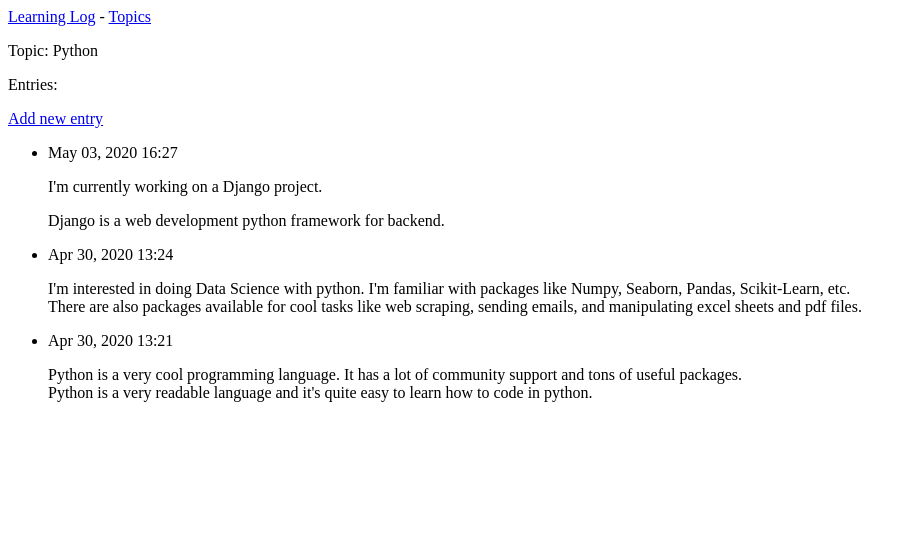
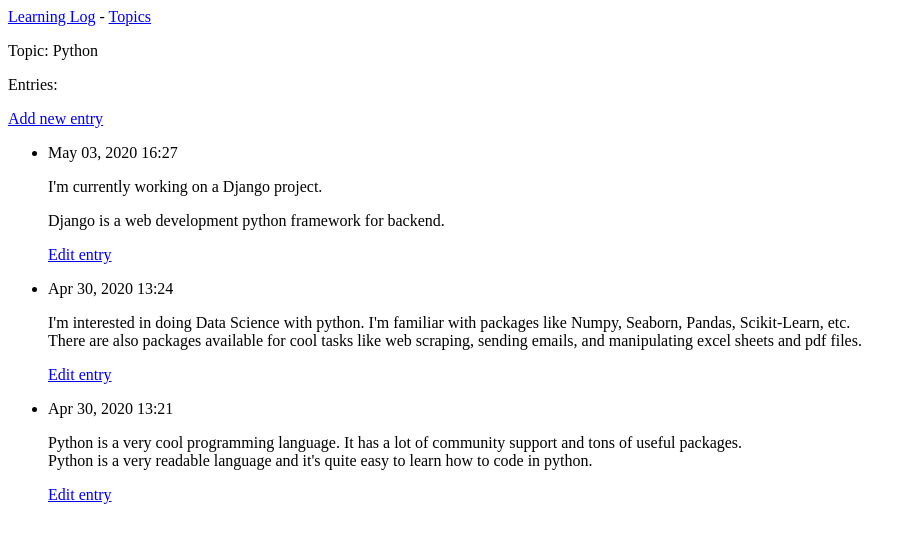
Before and after one commit to shubhlohiya/Learning-Log, a Django app: page /topics/1/ in a window 1280 px wide. Shown: the top 543 px of the page, without its empty margins (0-916 px from the left). Run offline with Django 3.2, Linux system fonts and the light colour scheme; data comes from the database, SQL or seed files in the repository; both versions use the stored data as it was after the commit.

Commit message:
Added option to edit entries

```diff
--- a/src/learning_logs/templates/learning_logs/topic.html
+++ b/src/learning_logs/templates/learning_logs/topic.html
@@ -15,6 +15,9 @@
   	<li>
   		<p>{{ entry.date_added|date:'M d, Y H:i' }}</p>
   		<p>{{ entry.text|linebreaks }}</p>
+      <p>
+        <a href="{% url 'learning_logs:edit_entry' entry.id %}">Edit entry</a>
+      </p>
   	</li>
   {% empty %}
   	<li>There are no entries for this topic yet.</li>
--- a/src/learning_logs/urls.py
+++ b/src/learning_logs/urls.py
@@ -11,4 +11,5 @@ urlpatterns = [
 	path('topics/<int:topic_id>/', views.topic, name='topic'),
 	path('new_topic/', views.new_topic, name='new_topic'),
 	path('new_entry/<int:topic_id>/', views.new_entry, name='new_entry'),
+	path('topics/edit/<int:entry_id>/', views.edit_entry, name='edit_entry'),
 ]
--- a/src/learning_logs/views.py
+++ b/src/learning_logs/views.py
@@ -1,6 +1,6 @@
 from django.shortcuts import render, redirect
 
-from .models import Topic
+from .models import Topic, Entry
 from .forms import TopicForm, EntryForm
 
 def index(request):
@@ -57,3 +57,21 @@ def new_entry(request, topic_id):
 
 	context = {'topic': topic, 'form': form}
 	return render(request, 'learning_logs/new_entry.html', context)
+
+def edit_entry(request, entry_id):
+	"""Edit an existing entry"""
+
+	entry = Entry.objects.get(id=entry_id)
+	topic = entry.topic
+
+	if request.method != 'POST':
+		form = EntryForm(instance=entry) #prefilled form
+
+	else:
+		form = EntryForm(instance=entry, data = request.POST)
+		if form.is_valid():
+			form.save()
+			return redirect('learning_logs:topic', topic_id=topic.id)
+
+	context = {'entry': entry, 'topic': topic, 'form': form}
+	return render(request, 'learning_logs/edit_entry.html', context)
```
Also changed, not shown: src/learning_logs/templates/learning_logs/edit_entry.html (added, +15 -0 lines), src/db.sqlite3.
